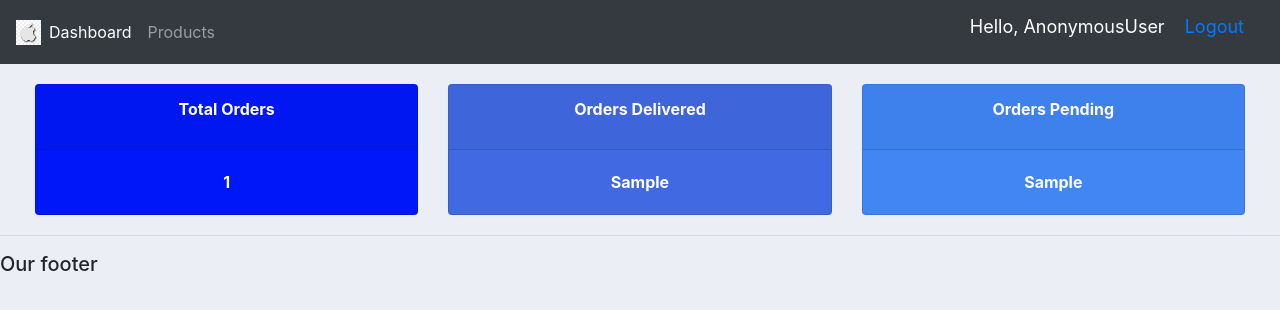
After one commit to Farrukhbek00/crm, a Django app: template crm1/accounts/templates/accounts/user.html in a window 1280 px wide. The commit adds this page. Shown: the top 310 px of the page. Run offline with Django 3.2, Linux system fonts and the light colour scheme; the template is opened without the code that fills it: most values are stand-ins (such as "Sample title", 1, 10 or a date in 2020); some libraries are stand-ins or nearby versions.

Commit message:
user accessing pages

```diff
--- a/crm1/accounts/filters.py
+++ b/crm1/accounts/filters.py
@@ -7,4 +7,4 @@ class OrderFilter(django_filters.FilterSet):
     start_date= django_filters.DateFilter(field_name='date_created', lookup_expr='date__gt')
     class Meta:
         model = Order
-        fields = ['product', 'status', 'note',]
+        fields = ['product', 'status', 'note']
--- a/crm1/accounts/templates/accounts/navbar.html
+++ b/crm1/accounts/templates/accounts/navbar.html
@@ -15,10 +15,8 @@
 
     </ul>
   </div>
-  {% if request.user.is_authenticated %}
     <ul style="padding-top:5px;"class="navbar-nav">
       <li id="user" class="nav-item"><p>Hello, {{request.user}}</p></li>
       <li id="logout" class="nav-item"><a href="{% url 'accounts:logout' %}">Logout</a></li>
     </ul>
-  {% endif %}
 </nav>
--- /dev/null
+++ b/crm1/accounts/templates/accounts/user.html
@@ -0,0 +1,39 @@
+{% extends 'accounts/base.html' %}
+
+<!-- {% load static %} -->
+
+{% block content %}
+<div class="row">
+  <div class="col-md-4">
+    <div id="card1" class="card text-center">
+      <div class="card-header">
+        <p>Total Orders</p>
+      </div>
+      <div class="card-body">
+        {{ total_orders }}
+      </div>
+    </div>
+  </div>
+  <div class="col-md-4">
+    <div id="card2" class="card text-center">
+      <div class="card-header">
+        <p>Orders Delivered</p>
+      </div>
+      <div class="card-body">
+        {{ orders_delivered }}
+      </div>
+    </div>
+  </div>
+  <div class="col-md-4">
+    <div id="card3" class="card text-center">
+      <div class="card-header">
+        <p>Orders Pending</p>
+      </div>
+      <div class="card-body">
+        {{ orders_pending }}
+      </div>
+    </div>
+  </div>
+</div>
+
+{% endblock %}
--- a/crm1/accounts/urls.py
+++ b/crm1/accounts/urls.py
@@ -4,6 +4,7 @@ from . import views
 app_name='accounts'
 
 urlpatterns = [
+    path('user/', views.user, name='user'),
     path('register/', views.registerPage, name='register'),
     path('login/', views.loginPage, name='login'),
     path('logout/', views.logoutPage, name='logout'),
```
Also changed, not shown: crm1/accounts/decorators.py (added, +42 -0 lines), crm1/accounts/models.py (+10 -1 lines), crm1/accounts/views.py (+43 -3 lines), crm1/accounts/migrations/0006_auto_20200811_1514.py (added), crm1/db.sqlite3.
